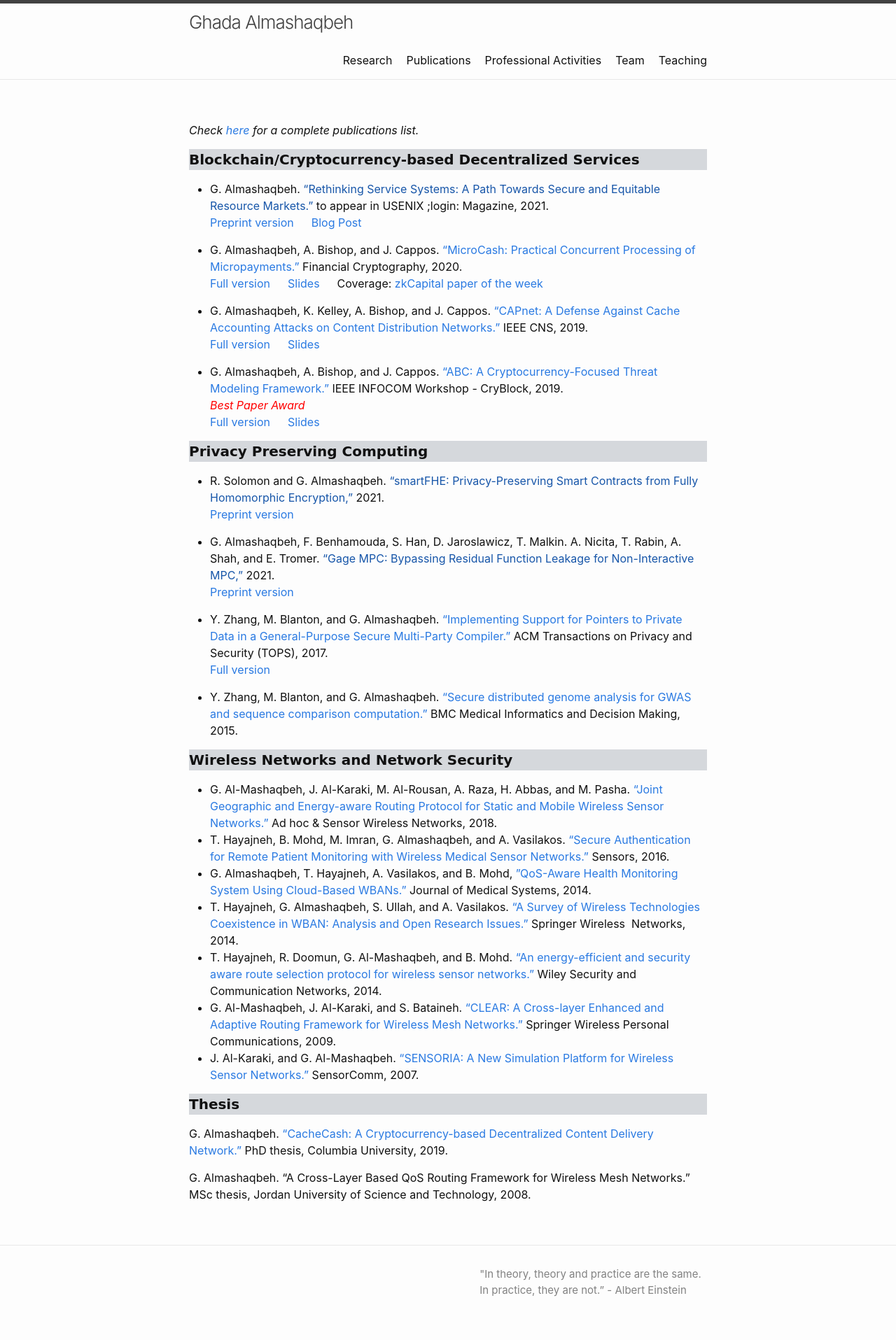
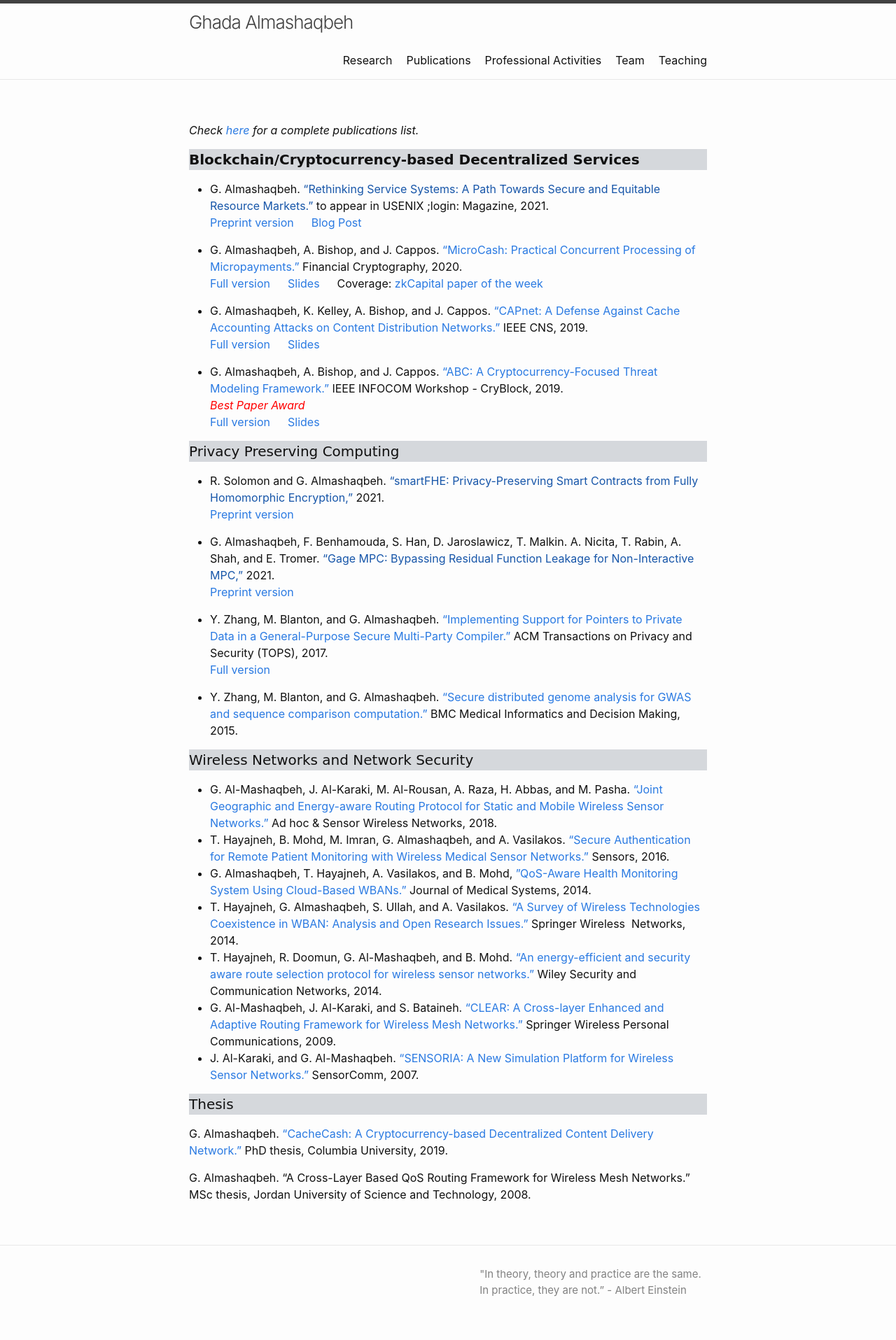
Before and after one commit to GhadaAlmashaqbeh/GhadaAlmashaqbeh.github.io, a Jekyll site: the page built from 02-publications.md, in a window 1280 px wide. Shown: the whole page at 70% size. Built offline with Jekyll 4.4.1, drawn with Linux system fonts in a browser that asks for light colours.

```diff
--- a/02-publications.md
+++ b/02-publications.md
@@ -24,7 +24,7 @@
 
 
 
-<h4 style="font-family: 'Comic Sans MS'; background-color:rgb(213, 216, 220);"><b>Privacy Preserving Computing</b></h4>
+<h4 style="font-family: 'Comic Sans MS'; background-color:rgb(213, 216, 220);">Privacy Preserving Computing</h4>
 
 * R. Solomon and G. Almashaqbeh. ["smartFHE: Privacy-Preserving Smart Contracts from Fully Homomorphic Encryption,"]() 2021.<br/>
   [Preprint version](https://eprint.iacr.org/2021/133)
@@ -38,7 +38,7 @@
 * Y. Zhang, M. Blanton, and G. Almashaqbeh. ["Secure distributed genome analysis for GWAS and sequence comparison computation."](https://bmcmedinformdecismak.biomedcentral.com/articles/10.1186/1472-6947-15-S5-S4) BMC Medical Informatics and Decision Making, 2015.
 
 
-<h4 style="font-family: 'Comic Sans MS'; background-color:rgb(213, 216, 220);"><b>Wireless Networks and Network Security</b></h4>
+<h4 style="font-family: 'Comic Sans MS'; background-color:rgb(213, 216, 220);">Wireless Networks and Network Security</h4>
 
 * G. Al-Mashaqbeh, J. Al-Karaki, M. Al-Rousan, A. Raza, H. Abbas, and M. Pasha. ["Joint Geographic and Energy-aware Routing Protocol for Static and Mobile Wireless Sensor Networks."](https://www.oldcitypublishing.com/journals/ahswn-home/ahswn-issue-contents/ahswn-volume-41-number-3-4-2018/16950-2/) Ad hoc & Sensor Wireless Networks, 2018.
 * T. Hayajneh, B. Mohd, M. Imran, G. Almashaqbeh, and A. Vasilakos. ["Secure Authentication for Remote Patient Monitoring with Wireless Medical Sensor Networks.”](https://www.mdpi.com/1424-8220/16/4/424) Sensors, 2016.
@@ -49,7 +49,7 @@
 * J. Al-Karaki, and G. Al-Mashaqbeh. [“SENSORIA: A New Simulation Platform for Wireless Sensor Networks.”](https://ieeexplore.ieee.org/abstract/document/4394958) SensorComm, 2007.
 
 
-<h4 style="font-family: 'Comic Sans MS'; background-color:rgb(213, 216, 220);"><b>Thesis</b></h4>
+<h4 style="font-family: 'Comic Sans MS'; background-color:rgb(213, 216, 220);">Thesis</h4>
 
 
 G. Almashaqbeh. ["CacheCash: A Cryptocurrency-based Decentralized Content Delivery Network."](https://academiccommons.columbia.edu/doi/10.7916/d8-kmv2-7n57) PhD thesis, Columbia University, 2019.
```
